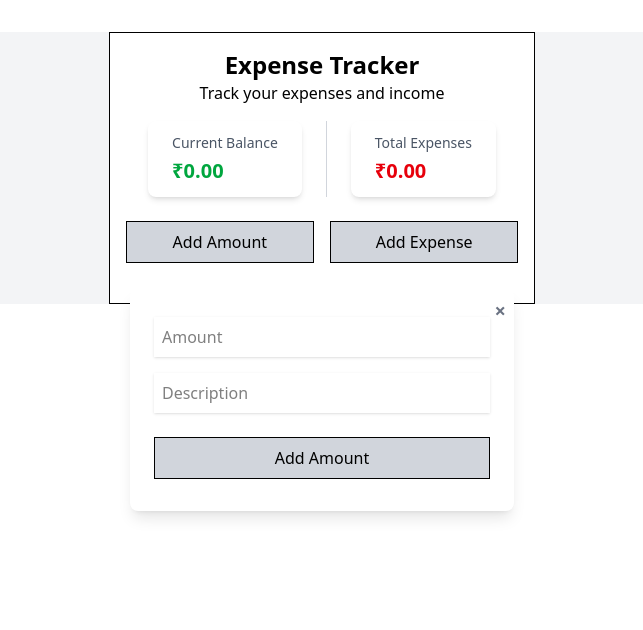
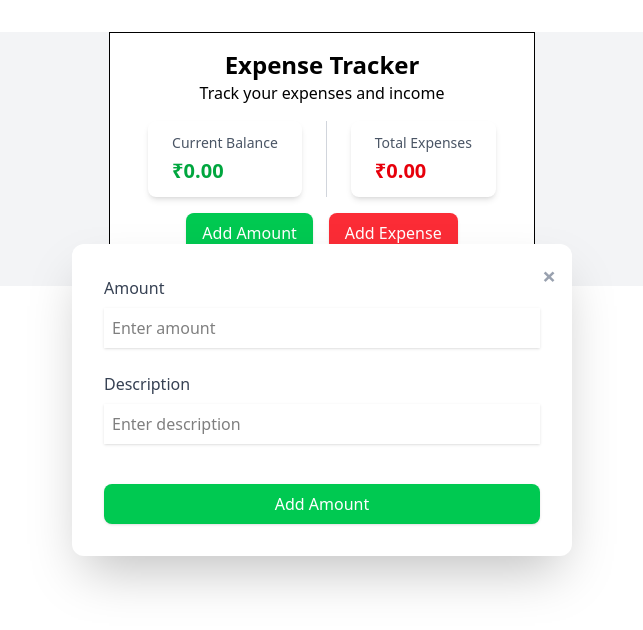
Before and after one commit to Dhruvi-2699/expense-tracker-dhruvi-rami, a React (Vite) app: page / in a window 1280 px wide. Both pictures are taken after a click on the button "Add Amount". Shown: the top 630 px of the page, without its empty margins (318-961 px from the left). Built offline with nearby package versions, Linux system fonts and the light colour scheme.

Commit message:
design changes & set warning mesg for more expense

```diff
--- a/src/components/button.jsx
+++ b/src/components/button.jsx
@@ -1,10 +1,18 @@
 import React from "react";
 
-const Button = ({ buttonText, onClick }) => {
+const Button = ({
+  buttonText,
+  onClick,
+  className,
+  type = "button",
+  disabled,
+}) => {
   return (
     <button
       onClick={onClick}
-      className="bg-gray-300 text-black border p-2 w-full mx-auto my-2"
+      type={type}
+      disabled={disabled}
+      className={`px-4 py-2 rounded-lg font-medium transition-all duration-200 shadow-sm hover:shadow-md ${className}`}
     >
       {buttonText}
     </button>
--- a/src/components/expense-tracker-card.jsx
+++ b/src/components/expense-tracker-card.jsx
@@ -11,7 +11,6 @@ import {
   TRANSACTION_HISTORY,
   CURRENT_BALANCE,
   TOTAL_EXPENSES,
-  INSUFFICIENT_BALANCE,
 } from "../constants";
 
 const ExpenseTrackerWrapperCard = () => {
@@ -19,19 +18,16 @@ const ExpenseTrackerWrapperCard = () => {
   const [popupBtnText, setPopupBtnText] = useState("");
   const [transactions, setTransactions] = useState([]);
   const [isCredited, setIsCredited] = useState(false);
-  const [error, setError] = useState("");
   const [editingTransaction, setEditingTransaction] = useState(null);
 
   const handleClick = (buttonText) => {
-    setError(""); // Clear any previous errors
     setOpen(true);
     setPopupBtnText(buttonText);
     setIsCredited(buttonText === ADD_AMOUNT);
-    setEditingTransaction(null); // Clear any editing transaction
+    setEditingTransaction(null);
   };
 
   const handleEditTransaction = (transaction) => {
-    setError(""); // Clear any previous errors
     setOpen(true);
     setPopupBtnText(transaction.isCredited ? ADD_AMOUNT : ADD_EXPENSE);
     setIsCredited(transaction.isCredited);
@@ -49,22 +45,11 @@ const ExpenseTrackerWrapperCard = () => {
   };
 
   const handleAddTransaction = ({ amount, description }) => {
-    // If editing, remove the old transaction
+    // If editing, remove the old transaction first
     if (editingTransaction) {
       setTransactions(
         transactions.filter((t) => t.id !== editingTransaction.id)
       );
-    }
-
-    // Check if it's an expense and if there's enough balance
-    if (!isCredited) {
-      const currentBalance = balance + (editingTransaction?.amount || 0); // Add back editing transaction amount if exists
-      const newBalance = currentBalance - amount;
-      if (newBalance < 0) {
-        setError(INSUFFICIENT_BALANCE(currentBalance));
-        setOpen(false); // Close the popup when showing error
-        return;
-      }
     }
 
     const newTransaction = {
@@ -79,7 +64,6 @@ const ExpenseTrackerWrapperCard = () => {
       ...prevTransactions,
       newTransaction,
     ]);
-    setError(""); // Clear any errors on successful transaction
     setOpen(false);
     setEditingTransaction(null);
   };
@@ -105,7 +89,11 @@ const ExpenseTrackerWrapperCard = () => {
       <div className="my-4 flex justify-center space-x-6">
         <div className="px-6 py-3 bg-white rounded-lg shadow-md">
           <p className="text-sm text-gray-600 mb-1">{CURRENT_BALANCE}</p>
-          <p className="text-xl font-semibold text-green-600">
+          <p
+            className={`text-xl font-semibold ${
+              balance >= 0 ? "text-green-600" : "text-red-600"
+            }`}
+          >
             {CURRENCY_SYMBOL}
             {balance.toFixed(2)}
           </p>
@@ -120,28 +108,28 @@ const ExpenseTrackerWrapperCard = () => {
         </div>
       </div>
 
-      {error && (
-        <div className="my-4 p-3 bg-red-100 text-red-700 rounded-lg text-center">
-          {error}
-        </div>
-      )}
-
       <div className="flex gap-4 justify-center my-4">
         <Button
           buttonText={ADD_AMOUNT}
           onClick={() => handleClick(ADD_AMOUNT)}
-          className="bg-green-500 hover:bg-green-600"
+          className="bg-green-500 hover:bg-green-600 text-white"
         />
         <Button
           buttonText={ADD_EXPENSE}
           onClick={() => handleClick(ADD_EXPENSE)}
-          className="bg-red-500 hover:bg-red-600"
+          className="bg-red-500 hover:bg-red-600 text-white"
         />
       </div>
 
       {transactions.length > 0 && (
         <div className="mt-6">
           <h2 className="text-xl font-semibold mb-3">{TRANSACTION_HISTORY}</h2>
+          {balance < 0 && (
+            <div className="mb-4 p-3 bg-yellow-100 text-yellow-800 rounded-lg text-sm">
+              Warning: Your current balance is negative ({CURRENCY_SYMBOL}
+              {balance.toFixed(2)})
+            </div>
+          )}
           <div className="space-y-2">
             {[...transactions].reverse().map((transaction) => (
               <TransactionItem
@@ -159,7 +147,6 @@ const ExpenseTrackerWrapperCard = () => {
           popupBtnText={popupBtnText}
           onClose={() => {
             setOpen(false);
-            setError(""); // Clear error when closing popup
             setEditingTransaction(null);
           }}
           onSubmit={handleAddTransaction}
--- a/src/components/popup.jsx
+++ b/src/components/popup.jsx
@@ -1,7 +1,7 @@
 import React, { useState, useEffect } from "react";
 import Button from "./button";
 import FormInput from "./FormInput";
-import { DELETE, AMOUNT, DESCRIPTION, INVALID_AMOUNT } from "../constants";
+import { DELETE, AMOUNT, DESCRIPTION, ADD_AMOUNT } from "../constants";
 
 const Popup = ({
   popupBtnText,
@@ -12,7 +12,6 @@ const Popup = ({
 }) => {
   const [amount, setAmount] = useState("");
   const [description, setDescription] = useState("");
-  const [error, setError] = useState("");
 
   // Set initial values when editing
   useEffect(() => {
@@ -25,58 +24,64 @@ const Popup = ({
   const handleSubmit = (e) => {
     e.preventDefault();
     if (Number(amount) <= 0) {
-      setError(INVALID_AMOUNT);
       return;
     }
-    setError("");
     onSubmit({ amount: Number(amount), description });
-    setAmount("");
-    setDescription("");
-  };
-
-  const handleAmountChange = (e) => {
-    setAmount(e.target.value);
-    setError(""); // Clear error when user starts typing
   };
 
   return (
     <div className="popup-container fixed inset-0 bg-transparent flex items-center justify-center">
-      <div className="popup-content bg-white p-6 rounded-lg shadow-lg w-96 relative">
+      <div className="popup-content bg-white p-8 rounded-xl shadow-2xl w-[500px] relative">
         <button
           onClick={onClose}
-          className="absolute top-2 right-2 text-gray-500 hover:text-gray-700 text-xl font-bold"
+          className="absolute top-4 right-4 text-gray-400 hover:text-gray-600 text-2xl font-bold transition-colors"
         >
           ×
         </button>
 
-        <form onSubmit={handleSubmit} className="space-y-4">
+        <form onSubmit={handleSubmit} className="space-y-6">
+          <div className="space-y-2">
+            <label
+              htmlFor="amount"
+              className="block text-base font-medium text-gray-700"
+            >
+              {AMOUNT}
+            </label>
             <FormInput
               type="number"
               id="amount"
               value={amount}
-            onChange={handleAmountChange}
-            placeholder={AMOUNT}
+              onChange={(e) => setAmount(e.target.value)}
+              placeholder="Enter amount"
               required
               min="0"
               step="0.01"
-            error={error}
             />
+          </div>
 
+          <div className="space-y-2">
+            <label
+              htmlFor="description"
+              className="block text-base font-medium text-gray-700"
+            >
+              {DESCRIPTION}
+            </label>
             <FormInput
               type="text"
               id="description"
               value={description}
               onChange={(e) => setDescription(e.target.value)}
-            placeholder={DESCRIPTION}
+              placeholder="Enter description"
               required
             />
+          </div>
 
-          <div className="space-y-3">
+          <div className="space-y-3 pt-4">
             <Button
               buttonText={popupBtnText}
               type="submit"
-              className={`w-full ${
-                initialValues?.isCredited
+              className={`w-full text-white ${
+                popupBtnText === ADD_AMOUNT
                   ? "bg-green-500 hover:bg-green-600"
                   : "bg-red-500 hover:bg-red-600"
               }`}
@@ -88,7 +93,7 @@ const Popup = ({
                   e.preventDefault();
                   onDelete();
                 }}
-                className="w-full bg-gray-500 hover:bg-gray-600"
+                className="w-full bg-gray-500 hover:bg-gray-600 text-white"
               />
             )}
           </div>
```
Lines whose indentation alone changed are shown as unchanged.
